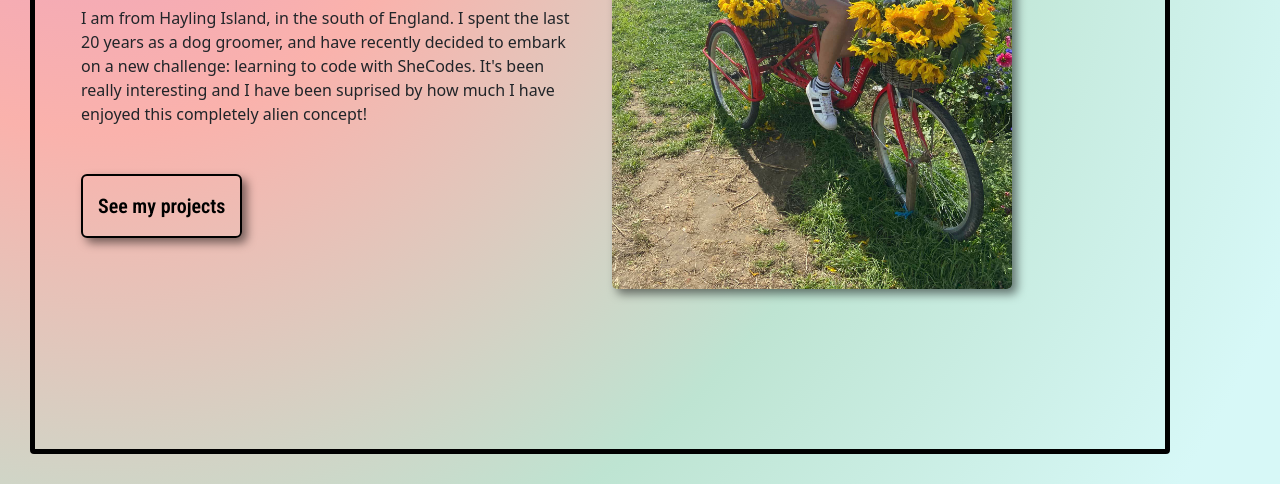
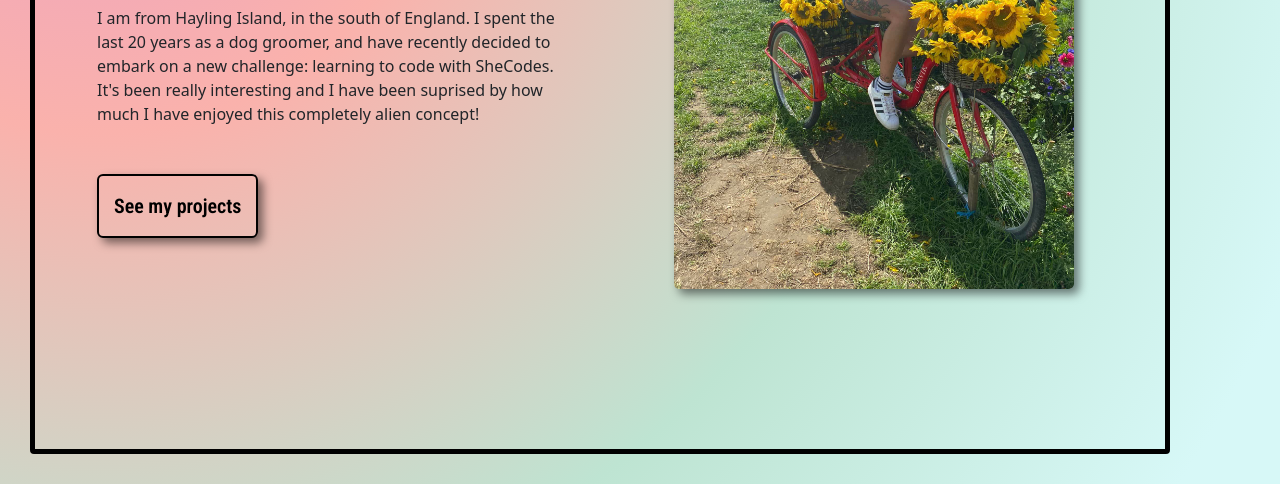
Before and after one commit to Elsabordeaux/portfolio-project, a plain HTML site: page about.html in a window 1280 px wide. Shown: the part 439-923 px from the top of the page. Drawn offline with nearby package versions, Linux system fonts and the light colour scheme; a web font is replaced by a local one.

Commit message:
edited spacing for about me heading

```diff
--- a/about.html
+++ b/about.html
@@ -37,7 +37,7 @@
     <div class="about-me-header container">
       <div class="row align-items-center">
         <div class="col-md-6">
-          <div class="about-me-info p-3">
+          <div class="about-me-info p-3 ms-3">
             <h1 class="mb-4">Hi, I am Alana Jackson</h1>
             <h2 class="mb-4">SheCodes Student frontend developer</h2>
             <p class="mb-5">
@@ -51,7 +51,7 @@
           </div>
         </div>
 
-        <div class="col-md-6">
+        <div class="col-md-6 text-center">
           <img
             src="/images/profile-sunflowers.jpg"
             alt="Alana Jackson"
```
